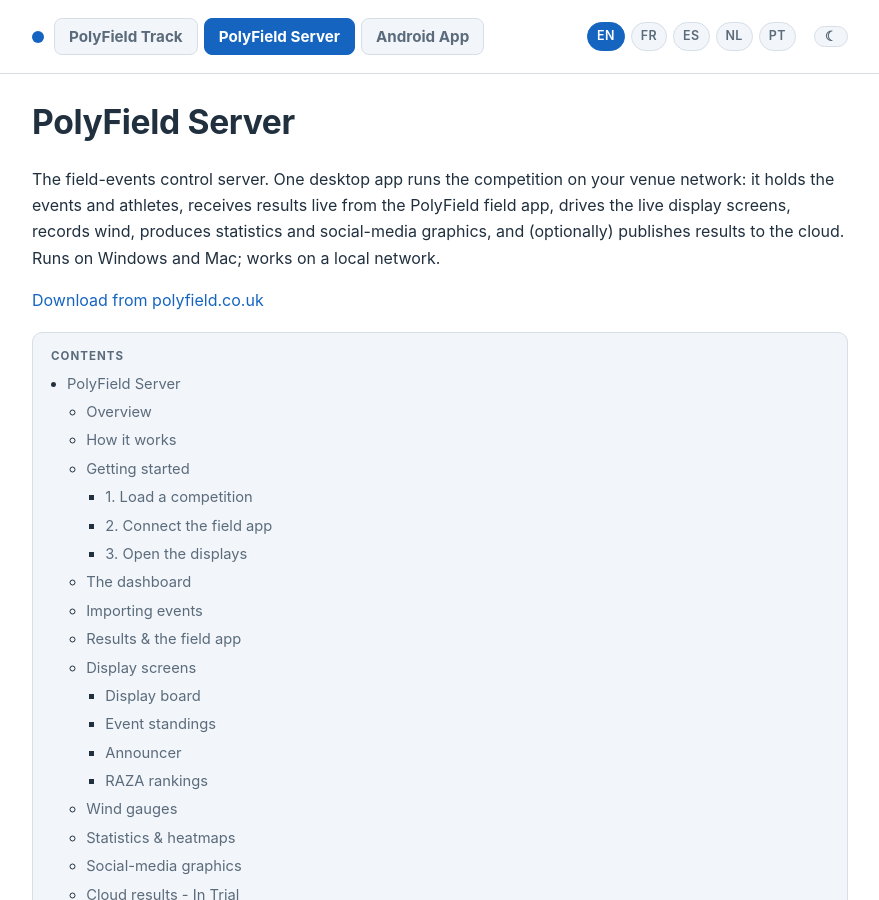
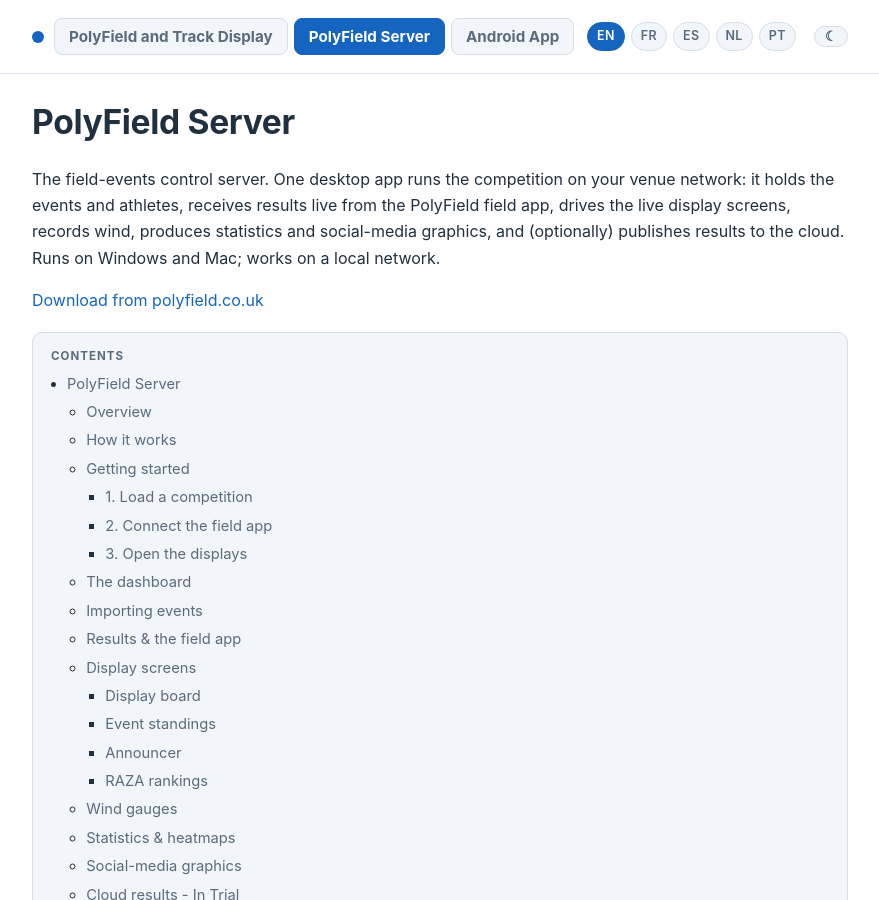
Before and after one commit to KingstonPolyAC/PolyField-Server, a Jekyll site: the page built from index.md, in a window 1280 px wide and 900 px high. Shown: the whole window, without its empty margins (200-1079 px from the left). Built offline with Jekyll 4.4.1, drawn with Linux system fonts in a browser that asks for light colours.

Commit message:
Update link to PolyField and Track Display

```diff
--- a/_layouts/manual.html
+++ b/_layouts/manual.html
@@ -125,7 +125,7 @@
     <div class="inner">
       <span class="dot"></span>
       <nav class="manuals">
-        <a href="https://kingstonpolyac.github.io/PolyField-Track/">PolyField&nbsp;Track</a>
+        <a href="https://kingstonpolyac.github.io/PolyField-and-Track-Display/">PolyField&nbsp;and&nbsp;Track&nbsp;Display</a>
         <a href="/PolyField-Server/" class="on">PolyField&nbsp;Server</a>
         <a href="https://kingstonpolyac.github.io/PolyFieldApp/">Android&nbsp;App</a>
       </nav>
```
